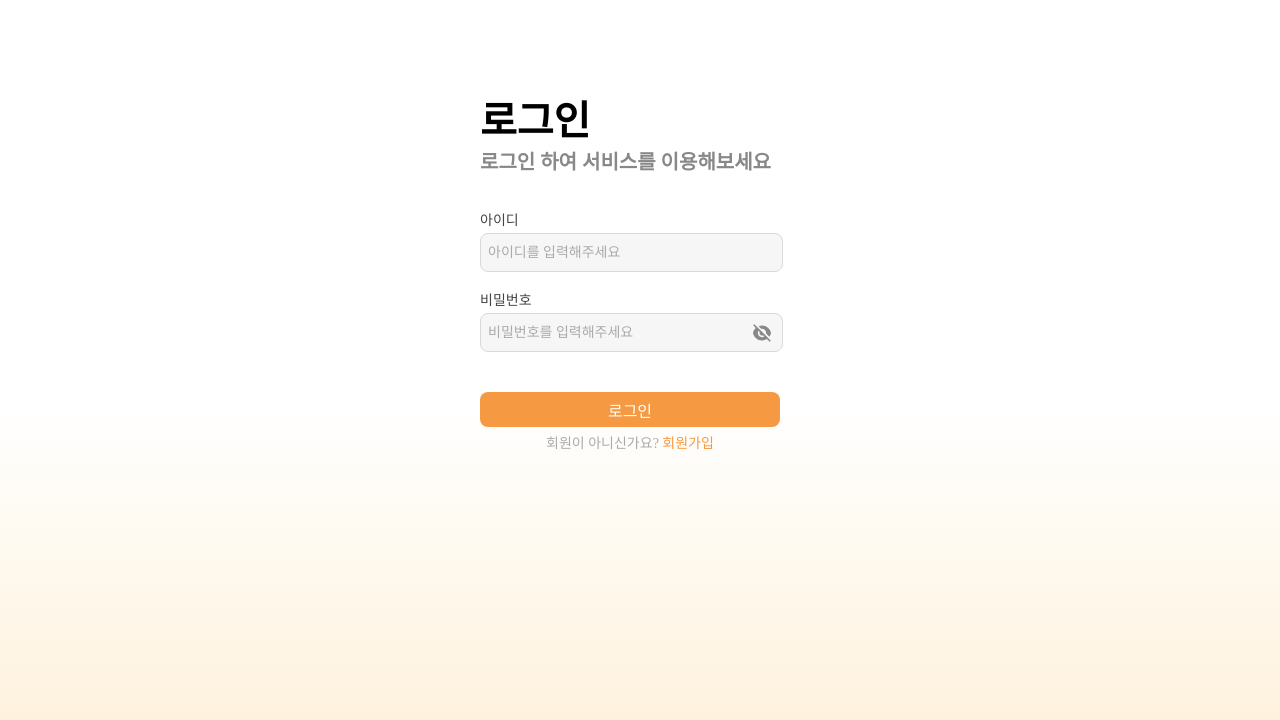
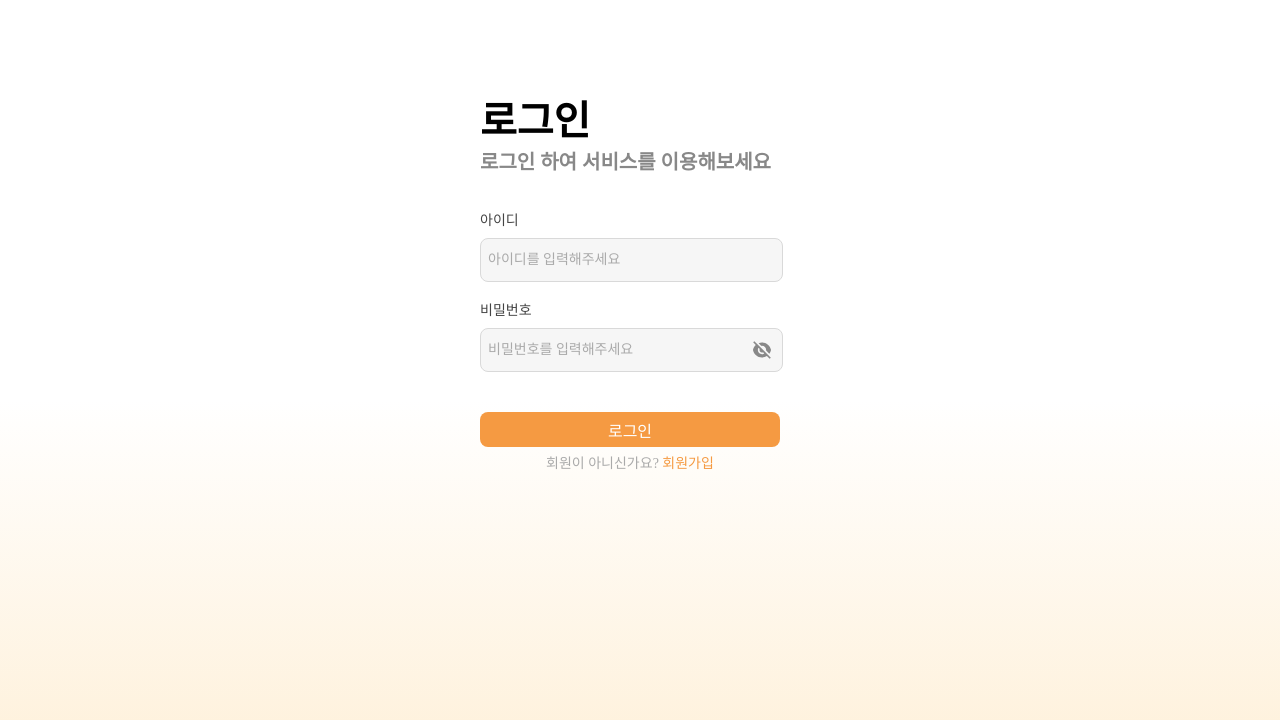
Before and after one commit to DMM-DaeMaMate/DDM-FE, a React (Create React App) app: page /login in a window 1280 px wide. Shown: the top 720 px of the page. Built offline with nearby package versions, Linux system fonts and the light colour scheme; a web font is replaced by a local one.

Commit message:
docs :: input
input's height setting 35px -> 40px
between label and input's gap setting 5px -> 10px

```diff
--- a/src/components/common/input.tsx
+++ b/src/components/common/input.tsx
@@ -75,7 +75,7 @@ const Container = styled.div`
     justify-content: center;
     align-items: start;
     flex-direction: column;
-    gap: 5px;
+    gap: 10px;
 `
 
 const Label = styled.label`
@@ -98,7 +98,7 @@ const InputWrapper = styled.div`
 
 const CustomInput = styled.input`
     width: ${({ width }) => `${width}px`};
-    height: 35px;
+    height: 40px;
     background: none;
     border: none;
     outline: none;
```
